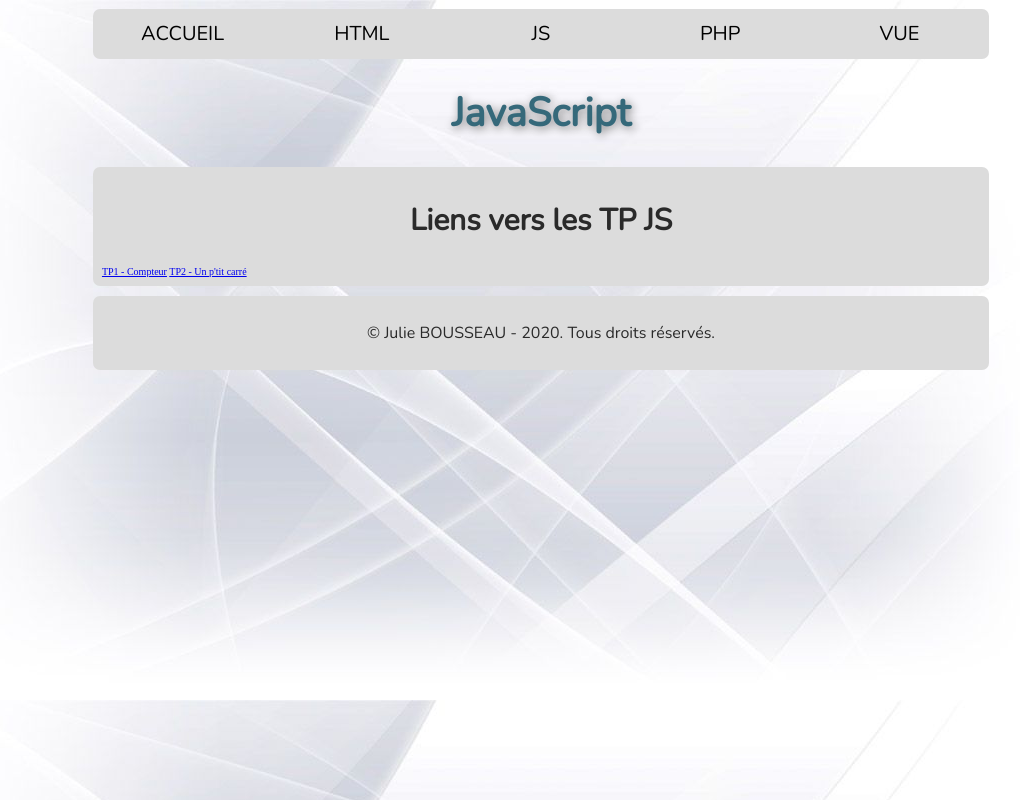
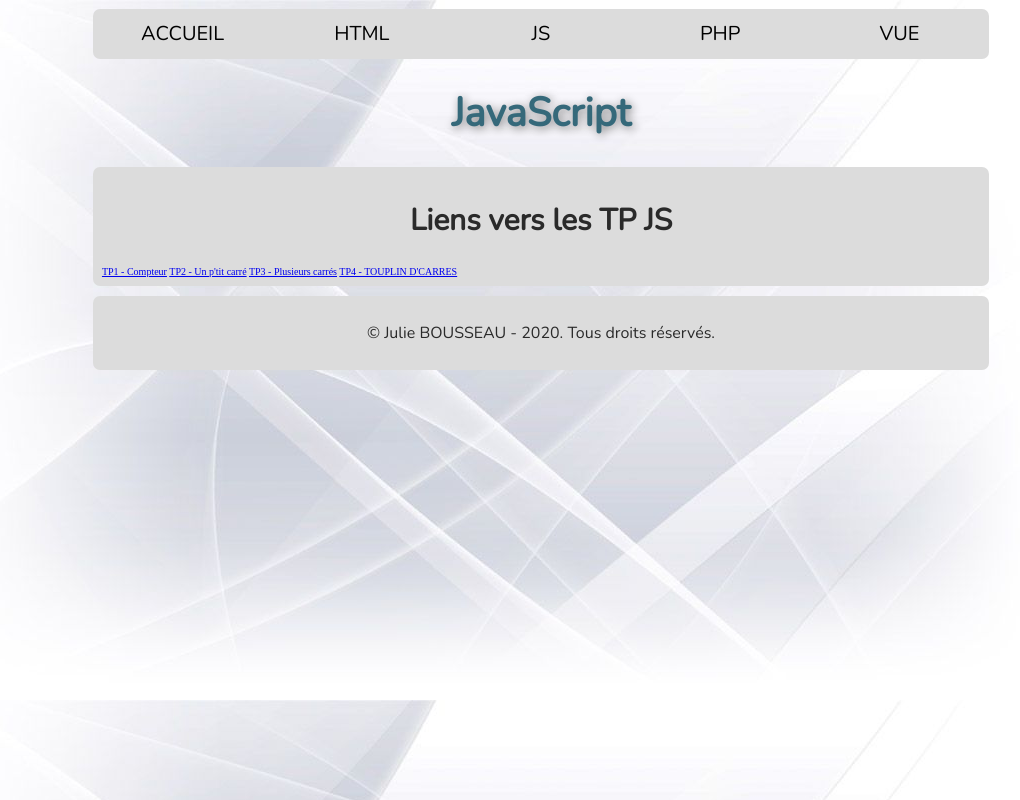
Before and after one commit to JulieBousseau/juliebousseau.github.io, a plain HTML site: page js/js.html in a window 1280 px wide. Shown: the whole page, without its empty margins (99-1119 px from the left). Drawn offline with nearby package versions, Linux system fonts and the light colour scheme.

Commit message:
Update js.html

```diff
--- a/js/js.html
+++ b/js/js.html
@@ -34,6 +34,8 @@
             <h2>Liens vers les TP JS</h2>
             <a href="tp1.html">TP1 - Compteur</a>
             <a href="tp2.html">TP2 - Un p'tit carré</a>
+            <a href="tp3.html">TP3 - Plusieurs carrés</a>
+            <a href="tp4.html">TP4 - TOUPLIN D'CARRES</a>
         </article>
 
     </main>
```
